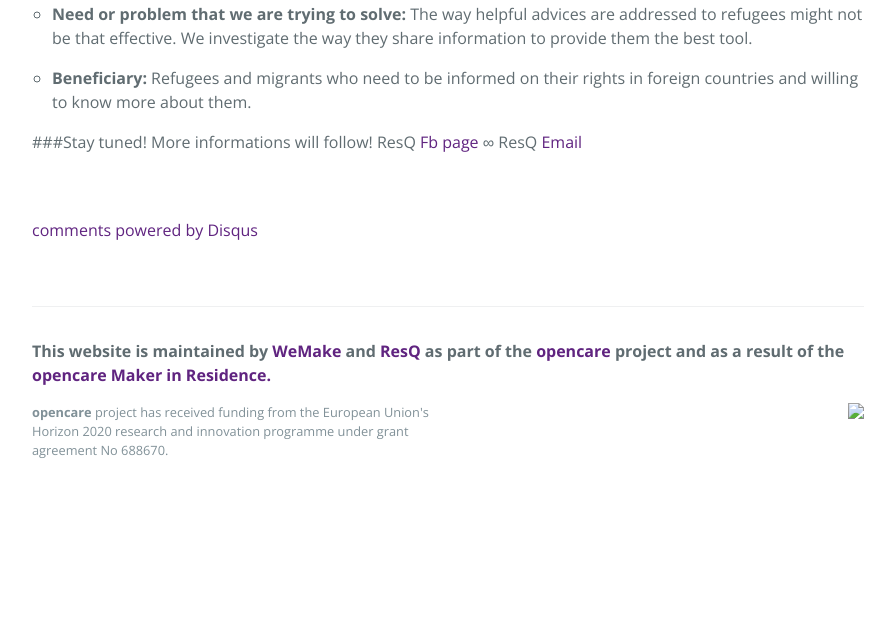
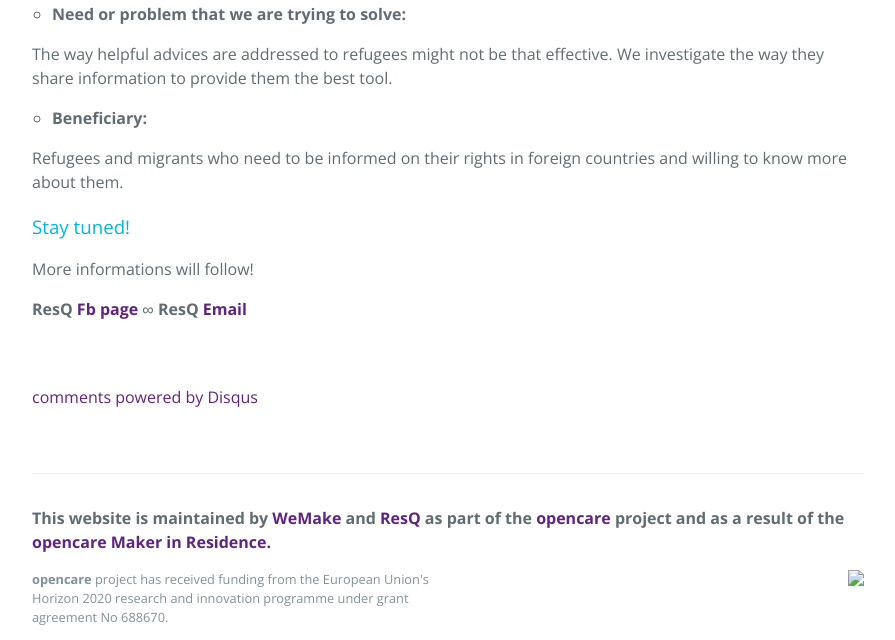
Before and after one commit to opencarecc/ResQ, a Jekyll site: the page built from _posts/2017-06-22-resq-jam.md, in a window 1280 px wide, cut to the strip 1303-1943 px from the top of the page. Shown: the whole strip, without its empty margins (192-1087 px from the left). Built offline with Jekyll 4.4.1, drawn with Linux system fonts in a browser that asks for light colours; comment, search, counter and statistics services are not loaded; before the commit the page ends 1776 px from its top, so only the background shows below that.

```diff
--- a/_posts/2017-06-22-resq-jam.md
+++ b/_posts/2017-06-22-resq-jam.md
@@ -29,11 +29,15 @@ The <b>research activity</b> is made of two steps:
 <iframe src="https://docs.google.com/presentation/d/1qTC2J8LsO6RFXSjDGBvxeVlwLyEKeXzQ6fA1h3mN7LU/embed?start=false&loop=false&delayms=3000" frameborder="0" width="480" height="299" allowfullscreen="true" mozallowfullscreen="true" webkitallowfullscreen="true"></iframe>
 
 * <b>Need or problem that we are trying to solve:</b>
+
 The way helpful advices are addressed to refugees might not be that effective. We investigate the way they share information to provide them the best tool.
 
 * <b>Beneficiary:</b>
+
 Refugees and migrants who need to be informed on their rights in foreign countries and willing to know more about them.
 
-###Stay tuned!
+### Stay tuned!
+
 More informations will follow!
-ResQ [Fb page](https://www.facebook.com/ResQ-121899991732625/) ∞ ResQ [Email](mailto:resqstaff@wemake.cc)
+
+<b>ResQ [Fb page](https://www.facebook.com/ResQ-121899991732625/)</b> ∞ <b>ResQ [Email](mailto:resqstaff@wemake.cc)</b>
```
